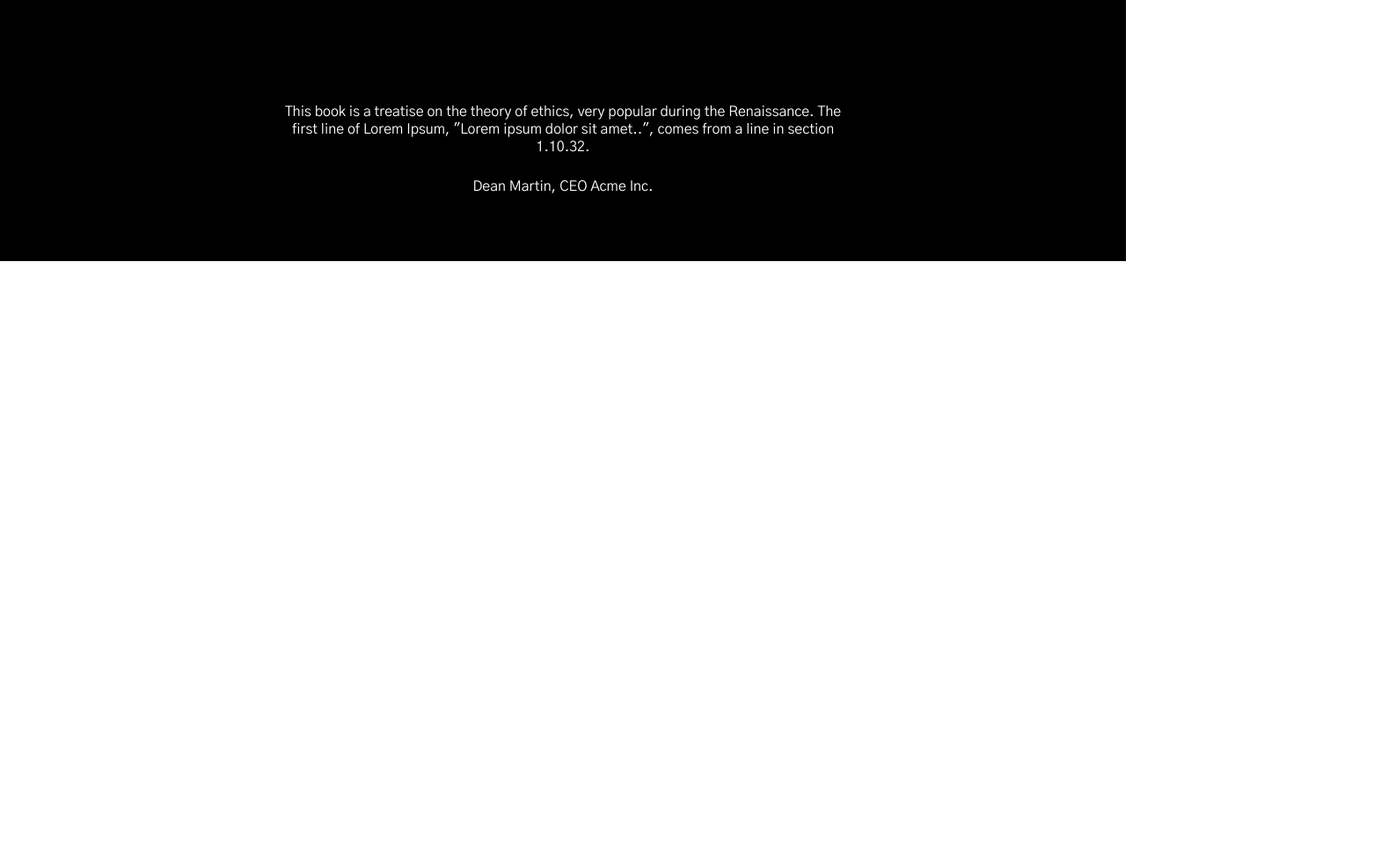
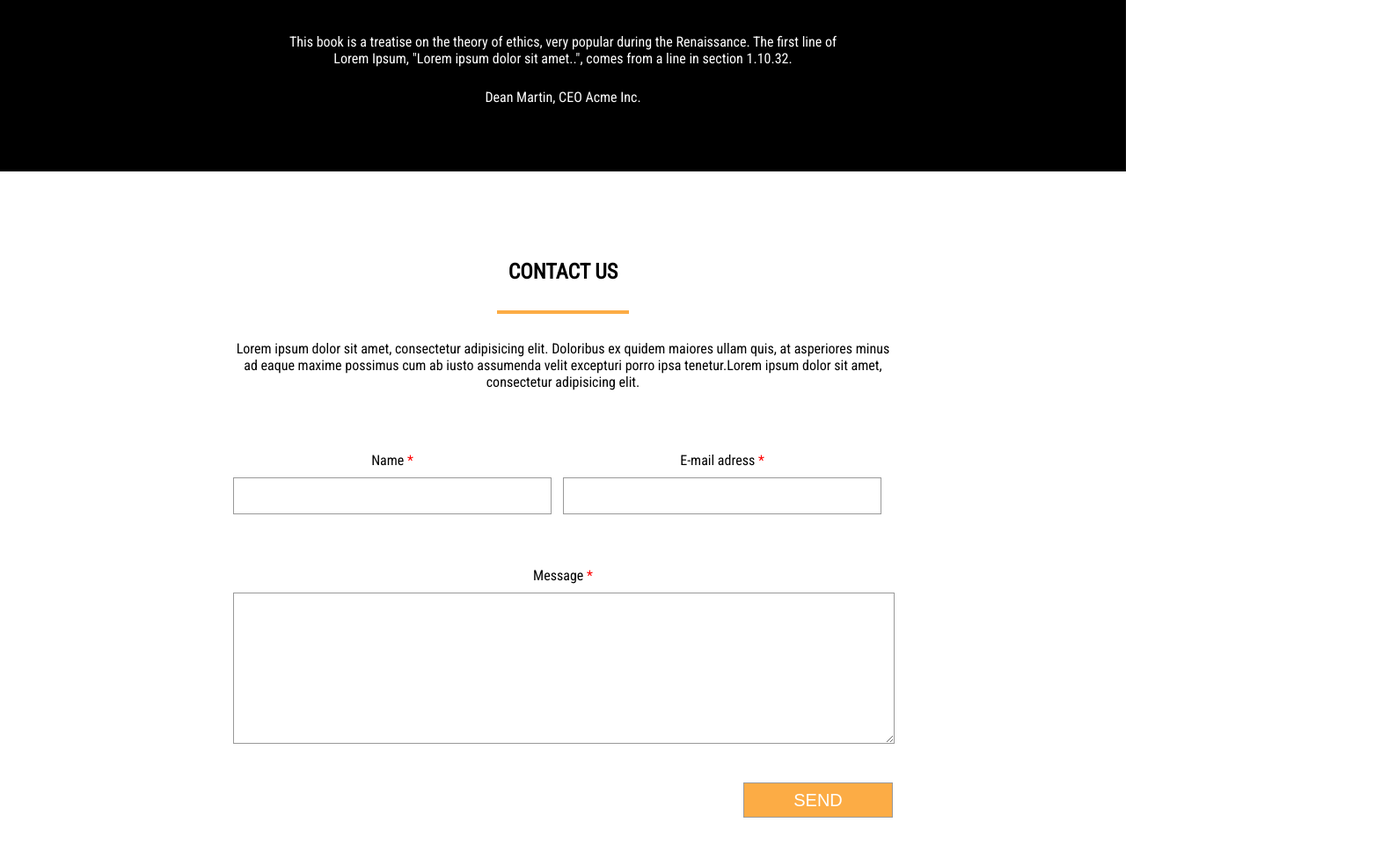
Before and after one commit to misterGula/LandingPage, a plain HTML site: page index.html in a window 1280 px wide. Shown: the part 5125-6085 px from the top of the page at 88% size, 1587 px wide, since content can reach past the window. Before the commit the page ends 5422 px from the top, so only its background shows below. Drawn offline with Linux system fonts and the light colour scheme.

Commit message:
contact us complected

```diff
--- a/index.html
+++ b/index.html
@@ -4,7 +4,7 @@
 	<title>Welcome Page</title>
 	<meta charset="utf-8">
 	<link rel="stylesheet" type="text/css" href="styles.css">
-	<link href="https://fonts.googleapis.com/css?family=Gothic+A1" rel="stylesheet">
+	<link href="https://fonts.googleapis.com/css?family=Roboto+Condensed" rel="stylesheet">
 </head>
 <body>
 	<header>
@@ -18,7 +18,7 @@
 				<li><a href="#our_services">services</a></li>
 				<li><a href="#our_work">portfolio</a></li>
 				<li><a href="#testimonials">testimonials</a></li>
-				<li><a href="#">contact</a></li>
+				<li><a href="#contact">contact</a></li>
 			</div>
 		</nav>
 	</header>
@@ -133,7 +133,25 @@
 			<h2>our clients’ testimonials</h2>
 			<p class="toppart">This book is a treatise on the theory of ethics, very popular during the Renaissance. The first line of Lorem Ipsum, "Lorem ipsum dolor sit amet..", comes from a line in section 1.10.32.</p>
 			<p class="bottompart">Dean Martin, CEO Acme Inc.</p>
+		</section>
+		<section class="contact" id="contact">
+			<h2>contact us</h2>
+			<div class="wrapper">
+				<p>Lorem ipsum dolor sit amet, consectetur adipisicing elit. Doloribus ex quidem maiores ullam quis, at asperiores minus ad eaque maxime possimus cum ab iusto assumenda velit excepturi porro ipsa tenetur.Lorem ipsum dolor sit amet, consectetur adipisicing elit. </p>
 
+				<form action="#" method="post">
+					<div class="form_inputs">
+						<p>Name <span>*</span><input type="text" name=""></p>
+						<p>E-mail adress <span>*</span>
+							<input type="text" name=""></p>
+					</div>
+					<p>Message <span>*</span></p>
+					<textarea name="text"></textarea>
+					<div class="button_block">
+						<input type="submit" value="SEND">
+					</div>
+				</form>
+			</div>
 		</section>
 	</main>
 </body>
--- a/styles.css
+++ b/styles.css
@@ -6,7 +6,7 @@
 	text-decoration: none;
 }
 body{
-	font-family: 'Gothic A1', sans-serif;
+	font-family: 'Roboto Condensed', sans-serif;
 }
 li{
 	list-style: none;
@@ -194,3 +194,49 @@
 	margin: 25px 0 75px 0;
 	text-align: center;
 }
+
+/*contact styles*/
+
+.contact span{
+	color: red;
+}
+
+.wrapper{
+	width: 750px;
+	text-align: center;
+	margin: 0 auto;
+}
+.wrapper p{
+	margin-top: 30px;
+}
+input{
+	width: 360px;
+	height: 40px;
+	margin-bottom: 30px;
+	font-size: 20px;
+}
+.form_inputs{
+	display: flex;
+	justify-content: center;
+	margin-top: 40px;
+}
+textarea{
+	width: 100%;
+	height: 170px;
+}
+input, textarea{
+	border:1px solid #999999;
+	margin-top: 10px;
+}
+.button_block{
+	display: flex;
+	justify-content: flex-end;
+}
+input[type=submit]{
+	width: 170px;
+	height: 40px;
+	color: #fff;
+	margin-right: 0;
+	background: #fcac45;
+	margin-top: 40px;
+}
```
